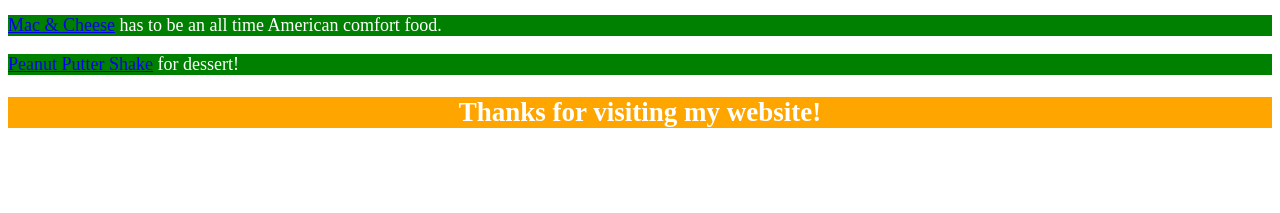
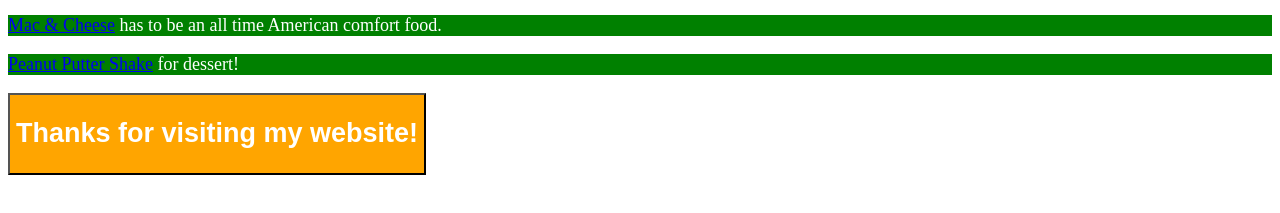
Before and after one commit to brandonwald/odin_recipes, a plain HTML site: page index.html in a window 1280 px wide. Shown: the part 187-400 px from the top of the page. Drawn offline with Linux system fonts and the light colour scheme.

Commit message:
Minor change to CSS styling

```diff
--- a/index.html
+++ b/index.html
@@ -27,7 +27,7 @@
     </body>
 
     <body>
-    <div style="color: white; background-color: orange; font-size: 18px;">
+    <button style="color: white; background-color: orange; font-size: 18px;">
     <h2> Thanks for visiting my website! </h2>
 
     </body>
```
